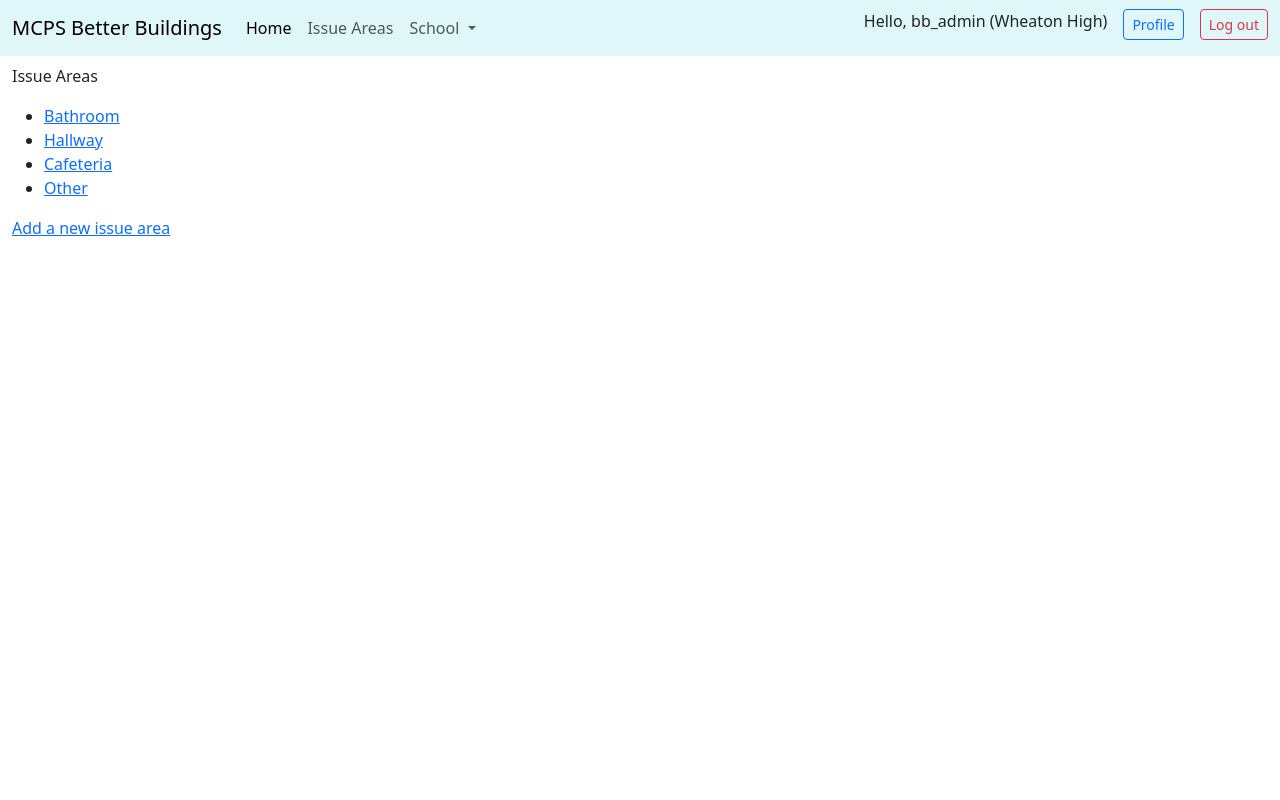
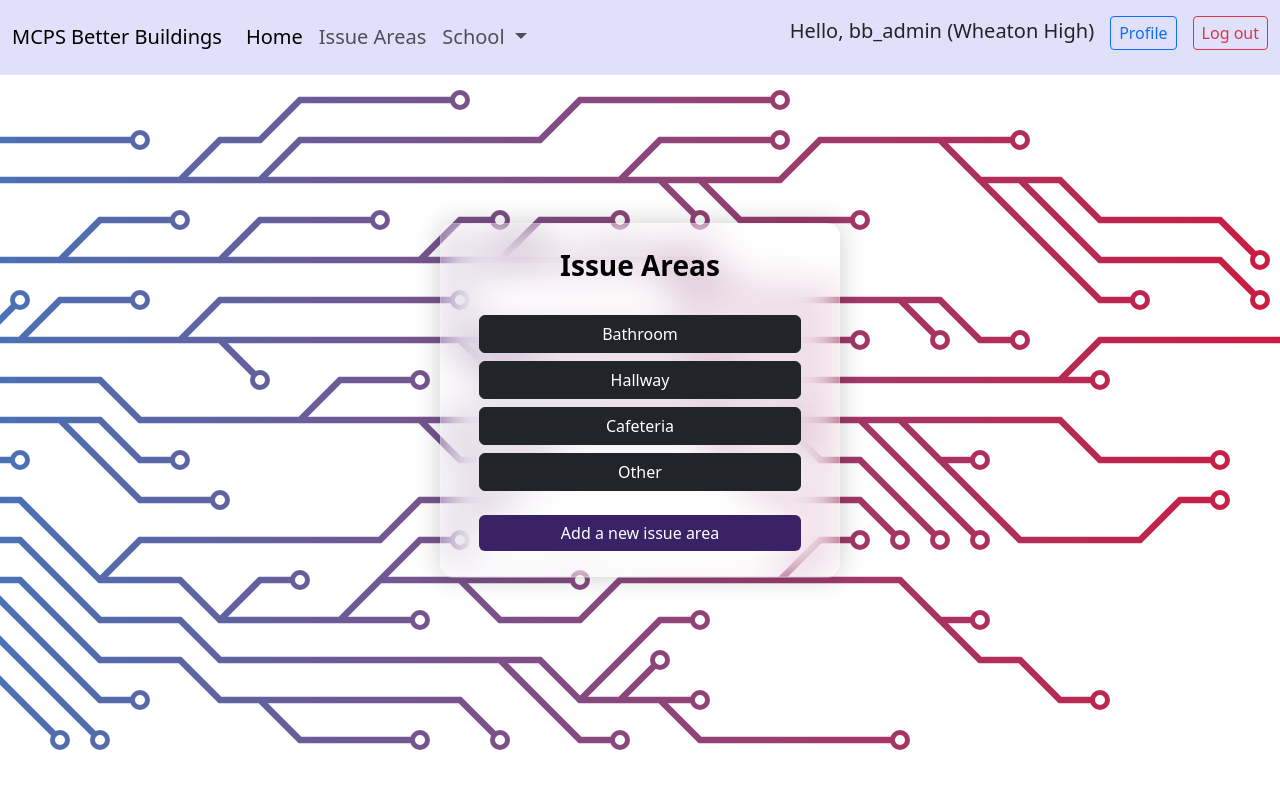
Before and after one commit to Scorchify/Better-Buildings, a Django app: page /areas/ in a window 1280 px wide. Run offline with Django 5.2, Linux system fonts and the light colour scheme; a user stored in the database is signed in; data comes from the database, SQL or seed files in the repository; both versions use the stored data as it was after the commit; some libraries are stand-ins or nearby versions.

Commit message:
1/2 Styling Done!

```diff
--- a/accounts/templates/registration/register.html
+++ b/accounts/templates/registration/register.html
@@ -5,8 +5,8 @@
   <form action="{% url 'accounts:register' %}" method="post">
     {% csrf_token %}
     {{ form.as_div }}
-
-    <button name="submit">Register</button>
+    <br>
+    <button name="submit" class="btn btn-dark">Register</button>
   </form>
 
 {% endblock content %}
--- /dev/null
+++ b/better_buildings/static/css/base.css
@@ -0,0 +1,45 @@
+.navbar {
+    background-color: #e0e0fa; /* Light blue color */
+  }
+  .content-container {
+    margin-top: 4rem;
+    margin-left: 0;
+  }
+
+  body {
+    background: url("../images/light-mode.svg") no-repeat;
+    background-size: cover;
+    background-position: center;
+  }
+
+  .wrapper {
+    width: 100%;
+    max-width: 400px;
+    background: transparent;
+    border: 0.1vw solid rgba(255, 255, 255, 0.2);
+    backdrop-filter: blur(20px);
+    box-shadow: 0 0 2vw rgba(0, 0, 0, 0.2);
+    color: #000000;
+    border-radius: 1vw;
+    padding: 2vw;
+    text-align: center;
+    max-height: 80vh;
+    overflow-y: auto;
+    margin: 0 auto; /* Center the wrapper */
+}
+
+.navbar {
+  padding-top: .9rem;
+  padding-bottom: .9rem;
+}
+
+.btn-purple {
+  background-color: #3a2267;
+  color: white;
+  border: none;
+}
+
+.btn-purple:hover {
+  background-color: #35204b;
+  color: white;
+}
--- a/better_buildings/templates/better_buildings/areas.html
+++ b/better_buildings/templates/better_buildings/areas.html
@@ -2,20 +2,29 @@
 
 {% block content %}
 
-  <p>Issue Areas</p>
+  <h3 class="fw-bold">Issue Areas</h3>
+  <br>
 
-  <ul>
-    {% for area in areas %}
-      <li>
-        <a href="{% url 'better_buildings:area' area.id %}">{{ area.text }}</a>
-      </li>
-    {% empty %}
-      <li>No issue areas have been added yet.</li>
-    {% endfor %}
-  </ul>
+  <div class="container">
+    <div class="row">
+      {% for area in areas %}
+        <div class="col-12 mb-2">
+          <!-- Add btn-dark for black buttons -->
+          <a href="{% url 'better_buildings:area' area.id %}" class="btn btn-dark w-100">{{ area.text }}</a>
+        </div>
+      {% empty %}
+        <div class="col-12">
+          <button class="btn btn-dark w-100" disabled>No issue areas have been added yet.</button>
+        </div>
+      {% endfor %}
+    </div>
 
-  {% if supervisor %}
-    <a href="{% url 'better_buildings:new_area' %}">Add a new issue area</a>
-  {% endif %}
+    {% if supervisor %}
+      <div class="mt-3">
+        <!-- Add custom class for purple button -->
+        <a href="{% url 'better_buildings:new_area' %}" class="btn btn-purple w-100">Add a new issue area</a>
+      </div>
+    {% endif %}
+  </div>
 
 {% endblock content %}
--- a/better_buildings/templates/better_buildings/base.html
+++ b/better_buildings/templates/better_buildings/base.html
@@ -1,72 +1,66 @@
 {% load static %}
+<!DOCTYPE html>
+<html lang="en">
   <head>
     {% load django_bootstrap5 %}
     {% bootstrap_css %}
     {% bootstrap_javascript %}
     <link rel="icon" type="image/x-icon" href="{% static 'images/bb_logo.png' %}">
     <title>MCPS Better Buildings App</title>
-    <style>
-      .navbar {
-        background-color: #e0f7fa; /* Light blue color */
-      }
-      .content-container {
-        margin-top: 4rem;
-        margin-left: 0;
-      }
-    </style>
+    <link rel="stylesheet" href="{% static 'css/base.css' %}">
+    <link rel="stylesheet" href="https://cdn.jsdelivr.net/npm/bootstrap-icons@1.11.3/font/bootstrap-icons.min.css"> <!-- Icons -->
   </head>
   <body class="p-0 m-0 border-0">
-
     <!-- Navbar Start -->
     <nav class="navbar navbar-expand-lg fixed-top">
       <div class="container-fluid">
-        <a class="navbar-brand" href="{% url 'better_buildings:index' %}">MCPS Better Buildings</a>
+        <a class="navbar-brand fs-5" href="{% url 'better_buildings:index' %}">MCPS Better Buildings</a>
         <button class="navbar-toggler" type="button" data-bs-toggle="collapse" data-bs-target="#navbarSupportedContent" aria-controls="navbarSupportedContent" aria-expanded="false" aria-label="Toggle navigation">
           <span class="navbar-toggler-icon"></span>
         </button>
         <div class="collapse navbar-collapse" id="navbarSupportedContent">
           <ul class="navbar-nav me-auto mb-2 mb-lg-0">
             <li class="nav-item">
-              <a class="nav-link active" aria-current="page" href="{% url 'better_buildings:index' %}">Home</a>
+              <a class="nav-link active fs-5" aria-current="page" href="{% url 'better_buildings:index' %}">Home</a>
             </li>
             <li class="nav-item">
-              <a class="nav-link" href="{% url 'better_buildings:areas' %}">Issue Areas</a>
+              <a class="nav-link fs-5" href="{% url 'better_buildings:areas' %}">Issue Areas</a>
             </li>
             {% if user.is_authenticated and user.username == "bb_admin" %}
               <li class="nav-item dropdown">
-                <a class="nav-link dropdown-toggle" href="#" role="button" data-bs-toggle="dropdown" aria-expanded="false">
+                <a class="nav-link dropdown-toggle fs-5" href="#" role="button" data-bs-toggle="dropdown" aria-expanded="false">
                   School
                 </a>
                 <ul class="dropdown-menu">
-                  <li><a class="dropdown-item" href="#">Wheaton HS</a></li> <!--TODO implement functionality for WHS and MBHS database switching-->
-                  <li><a class="dropdown-item" href="#">Montgomery Blair HS</a></li>
+                  <li><a class="dropdown-item fs-6" href="#">Wheaton HS</a></li> <!-- Slightly smaller font for dropdown items -->
+                  <li><a class="dropdown-item fs-6" href="#">Montgomery Blair HS</a></li>
                 </ul>
               </li>
             {% endif %}
           </ul>
           <ul class="navbar-nav mb-2 mb-lg-0">
             {% if user.is_authenticated %}
-              <li class="nav-item mb-2 me-3">
+              <li class="nav-item mb-2 me-3 fs-5">
                 Hello, {{ user.username }} ({{ student_school }})
               </li>
               <li class="nav-item">
                 <form class="d-inline" action="{% url 'accounts:profile' %}">
                   {% csrf_token %}
-                  <button class="btn btn-sm btn-outline-primary me-3 mb-2">Profile</button>
+                  <button class="btn btn-sm btn-outline-primary me-3 mb-2 fs-6">Profile</button>
                 </form>
               </li>
               <li class="nav-item">
                 <form class="d-inline" action="{% url 'accounts:logout' %}" method="post">
                   {% csrf_token %}
-                  <button class="btn btn-outline-danger btn-sm" type="submit">Log out</button>
+                  <button class="btn btn-outline-danger btn-sm fs-6" type="submit">Log out</button>
                 </form>
               </li>
             {% else %}
               <li class="nav-item">
-                <a class="nav-link" href="{% url 'accounts:register' %}">Register</a>
+                <a class="nav-link fs-5" href="{% url 'accounts:register' %}">Register</a>
               </li>
               <li class="nav-item">
-                <a class="nav-link" href="{% url 'accounts:login' %}">Login</a>
+                <a class="nav-link fs-5" href="{% url 'accounts:login' %}">Login</a>
               </li>
             {% endif %}
           </ul>
@@ -75,9 +69,12 @@
     </nav>
     <!-- Navbar End -->
 
-    <div class="container content-container">
-      {% block content %}{% endblock content %}
-    </div>
+    <main class="container d-flex justify-content-center align-items-center min-vh-100">
+      <div class="wrapper">
+        {% block content %}
+        {% endblock content %}
+      </div>
+    </main>
 
   </body>
 </html>
```
Also changed, not shown: accounts/templates/registration/login.html (+17 -10 lines), better_buildings/static/css/input.css (deleted, +0 -91 lines), better_buildings/static/css/login.css (deleted, +0 -65 lines), better_buildings/templates/better_buildings/index.html (+7 -4 lines), better_buildings/templates/better_buildings/new_area.html (+15 -3 lines), better_buildings/templates/better_buildings/no_permission.html (+8 -1 lines), better_buildings/static/images/nopermission.png (added), db.sqlite3.
